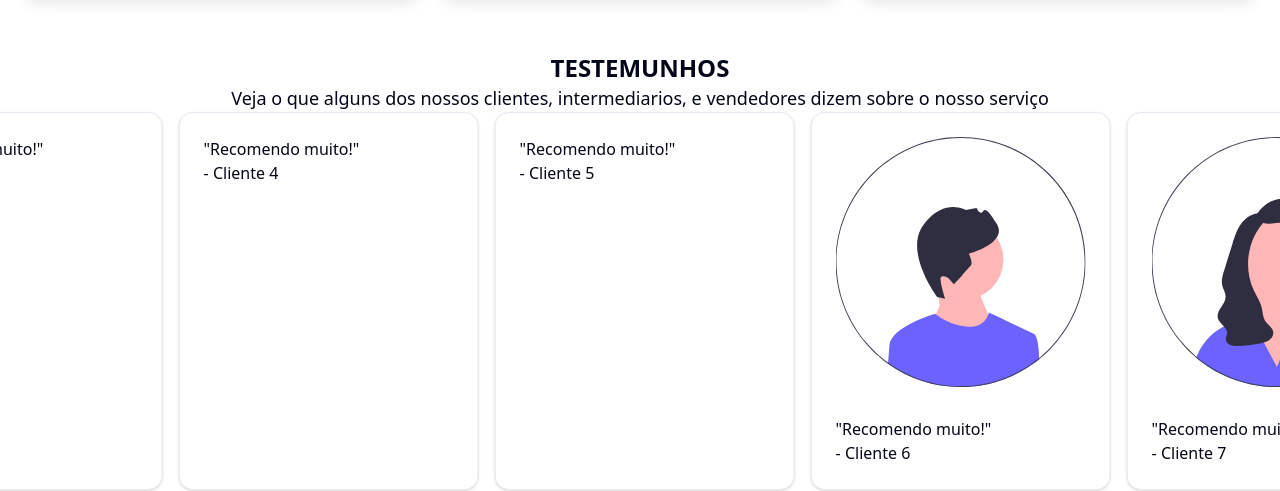
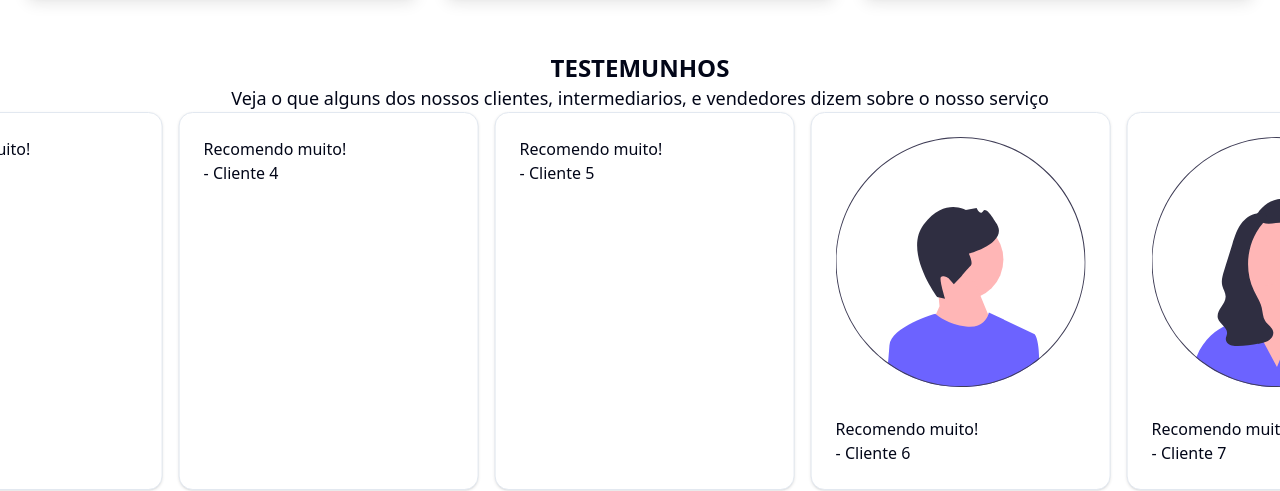
Before and after one commit to gilson-leonel01/okutambula_website, a Next.js app in the folder frontend/: page / in a window 1280 px wide. Shown: the part 3240-3731 px from the top of the page. Built offline with nearby package versions, Linux system fonts and the light colour scheme.

Commit message:
Fix: Study error

```diff
--- a/frontend/src/app/components/main/testimonials/testimonials.tsx
+++ b/frontend/src/app/components/main/testimonials/testimonials.tsx
@@ -28,35 +28,35 @@ export function Testimonials() {
             <div className="flex gap-4 testimonial">
                 <Card className="min-w-[300px]">
                     <CardContent>
-                        <p>"Ótimo serviço!"</p>
+                        <p>Ótimo serviço!</p>
                         <p>- Cliente 1</p>
                     </CardContent>
                 </Card>
 
                 <Card className="min-w-[300px]">
                     <CardContent>
-                        <p>"Recomendo muito!"</p>
+                        <p>Recomendo muito!</p>
                         <p>- Cliente 2</p>
                     </CardContent>
                 </Card>
 
                 <Card className="min-w-[300px]">
                     <CardContent>
-                        <p>"Recomendo muito!"</p>
+                        <p>Recomendo muito!</p>
                         <p>- Cliente 3</p>
                     </CardContent>
                 </Card>
 
                 <Card className="min-w-[300px]">
                     <CardContent>
-                        <p>"Recomendo muito!"</p>
+                        <p>Recomendo muito!</p>
                         <p>- Cliente 4</p>
                     </CardContent>
                 </Card>
 
                 <Card className="min-w-[300px]">
                     <CardContent>
-                        <p>"Recomendo muito!"</p>
+                        <p>Recomendo muito!</p>
                         <p>- Cliente 5</p>
                     </CardContent>
                 </Card>
@@ -68,7 +68,7 @@ export function Testimonials() {
                         </div>
                     </CardHeader>
                     <CardContent>
-                        <p>"Recomendo muito!"</p>
+                        <p>Recomendo muito!</p>
                         <p>- Cliente 6</p>
                     </CardContent>
                 </Card>
@@ -80,14 +80,14 @@ export function Testimonials() {
                         </div>
                     </CardHeader>
                     <CardContent>
-                        <p>"Recomendo muito!"</p>
+                        <p>Recomendo muito!</p>
                         <p>- Cliente 7</p>
                     </CardContent>
                 </Card>
 
                 <Card className="min-w-[300px]">
                     <CardContent>
-                        <p>"Recomendo muito!"</p>
+                        <p>Recomendo muito!</p>
                         <p>- Cliente 6</p>
                     </CardContent>
                 </Card>
```
